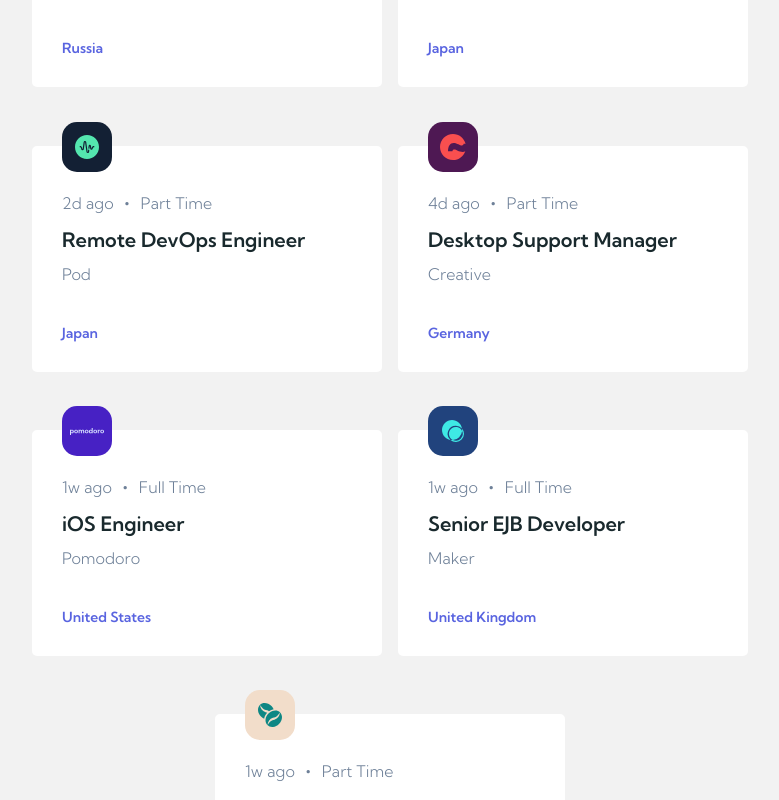
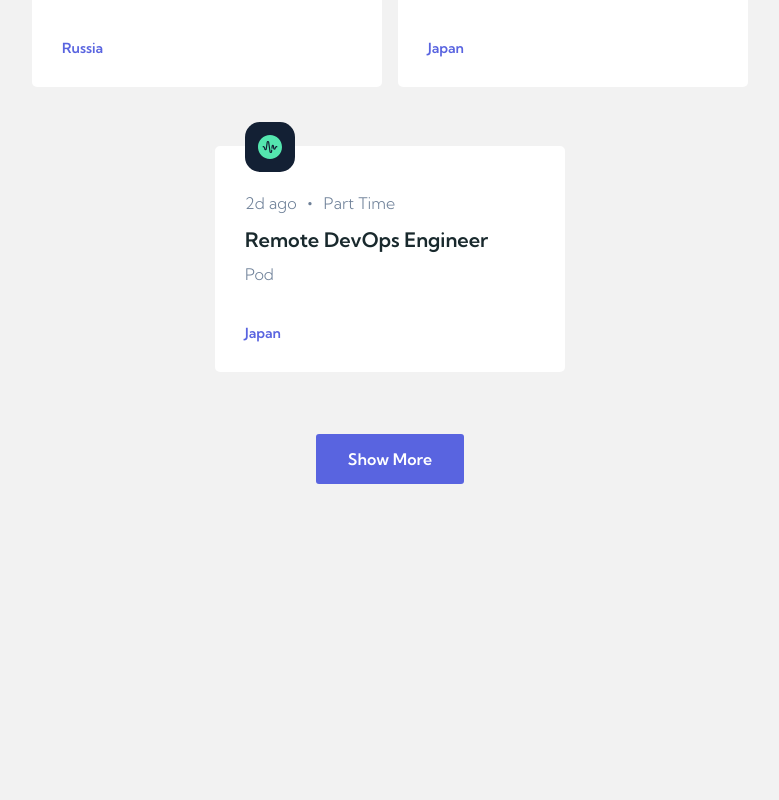
Before and after one commit to DevelopStudios/devjobs-FE, an Angular app: page / in a window 1280 px wide. Shown: the part 720-1520 px from the top of the page, without its empty margins (250-1029 px from the left). After the commit the page ends 1208 px from the top, so only its background shows below. Built offline with nearby package versions, Linux system fonts and the light colour scheme.

Commit message:
Improved search and show more function

```diff
--- a/src/app/components/list-view/list-view.component.html
+++ b/src/app/components/list-view/list-view.component.html
@@ -2,33 +2,33 @@
 <div class="container">
     <app-search-bar></app-search-bar>
     <div class="list-view">
-        <div class="entry" *ngFor="let item of listDataShort" (click)="toggleEntry(item)">
-            <div class="logo" [ngStyle]="{'background': item.value.logoBackground}">
-                <img src={{getImageUrl(item.value.logo)}} alt="">
+        <div class="entry" *ngFor="let item of diplayedListings" (click)="toggleEntry(item)">
+            <div class="logo" [ngStyle]="{'background': item.logoBackground}">
+                <img src={{getImageUrl(item.logo)}} alt="">
             </div>
             <div class="meta-data">
             <div class="time">
-               {{item.value.postedAt}}
+               {{item.postedAt}}
             </div>
             <span class='dot'>.</span>
             <div class="duration">
-                {{item.value.contract}}
+                {{item.contract}}
             </div>
             </div>
             <div class="title">
-                {{item.value.position}}
+                {{item.position}}
             </div>
             <div class="company">
-                {{item.value.company}}
+                {{item.company}}
             </div>
             <div class="location">
-                {{item.value.location}}
+                {{item.location}}
             </div>
         </div>
     </div>
     <div class="button-container">
-        <button class="show" (click)="toggleShowMore()">
-            {{showMore? 'Show Less':'Show More'}}
+        <button class="show" (click)="toggleShowMore()" *ngIf="showMoreButtonVisible">
+            Show More
         </button>
     </div>
 
--- a/src/app/components/list-view/list-view.component.ts
+++ b/src/app/components/list-view/list-view.component.ts
@@ -1,7 +1,29 @@
 import { Component, OnInit } from '@angular/core';
-import { ActivatedRoute, Router } from '@angular/router';
-import { BehaviorSubject } from 'rxjs';
+import { Router } from '@angular/router';
 import { ListService } from 'src/app/list.service';
+
+interface Listing {
+  id: number,
+  company: string,
+  logo: string,
+  logoBackground: string,
+  position: string,
+  postedAt: string,
+  contract: string,
+  location: string,
+  website: string,
+  apply: string,
+  description: string,
+  requirements: {
+    content: string,
+    items: string[]
+    },
+  role: {
+  content: string,
+  items: string[]
+  }
+}
+
 
 @Component({
   selector: 'app-list-view',
@@ -9,11 +31,13 @@ import { ListService } from 'src/app/list.service';
   styleUrls: ['./list-view.component.scss']
 })
 export class ListViewComponent implements OnInit {
-  listData:any[]=[];
-  listDataShort:any[]=[];
-  data:any[]=[];
-  showMore = false;
-
+  Listings:Listing[]=[];
+  filteredListings:Listing[]=[];
+  diplayedListings: Listing[]=[];
+  itemsToShowInitially = 5;
+  itemsToLoadOnScroll = 5;
+  showMoreButtonVisible = false;
+  searchParams: any = {};
   constructor(
     private List: ListService,    private router: Router
   ) { }
@@ -21,20 +45,18 @@ export class ListViewComponent implements OnInit {
   ngOnInit(): void {
      this.getListData();
      this.List.searchObject.subscribe(value => {
-        if(Object.keys(value).length === 0){
-          this.listDataShort = this.data;
-        } else {
-          this.searchList(value);
-        }
+      if (Object.keys(value).length > 0){
+        this.searchList(value);
+      }
      });
   }
 
   getListData() {
-    const data = this.List.getListData();
-    this.listData = Object.keys(data).map((key:any) => ({index:key, value: data[key]})).slice(0, -2);
-    this.data = Object.keys(data).map((key:any) => ({index:key, value: data[key]})).slice(0, -8);
-    const mappedShort = Object.keys(data).map((key:any) => ({index:key, value: data[key]})).slice(0, -8);
-    this.listDataShort = mappedShort;
+    this.applyFilterAndPaginate();
+    let data:Listing[] = this.List.getListData();
+    this.Listings = Object.entries(data).slice(0, -2).map(([key,value]) => value as Listing);
+    this.diplayedListings = this.Listings.slice(0, this.itemsToShowInitially);
+    this.showMoreButtonVisible = this.Listings.length > this.diplayedListings.length;
   }
 
   getImageUrl(item:any) {
@@ -43,22 +65,26 @@ export class ListViewComponent implements OnInit {
 
   searchList(param:any) {
     const paramCopy = JSON.parse(JSON.stringify(param));
-
     if(paramCopy !== false){
       if(paramCopy.fulltime === true) {
         paramCopy.fulltime = 'Full Time';
       } else {
         paramCopy.fulltime = '';
       }
-      let data = [...this.listDataShort].filter(obj =>
-        obj.value.position.toLowerCase().includes(paramCopy.general.toLowerCase())
-        &&
-        obj.value.location.toLowerCase().includes(paramCopy.location.toLowerCase())
-        &&
-        obj.value.contract.toLowerCase().includes(paramCopy.fulltime.toLowerCase())
-      );
-      this.listDataShort = data;
+      this.searchParams = paramCopy;
+      this.applyFilterAndPaginate();
     }
+  }
+
+  applyFilterAndPaginate(){
+    this.filteredListings = this.Listings.filter(obj => {
+      const generalMatch = obj.position.toLowerCase().includes(this.searchParams.general.toLowerCase());
+      const locationMatch = obj.location.toLowerCase().includes(this.searchParams.location.toLowerCase());
+      const fulltimeMatch = obj.contract.toLowerCase().includes(this.searchParams.fulltime.toLowerCase());
+      return generalMatch && locationMatch && fulltimeMatch;
+    });
+    this.diplayedListings = this.filteredListings.slice(0, this.itemsToShowInitially);
+    this.showMoreButtonVisible = this.filteredListings.length > this.diplayedListings.length;
   }
 
   toggleEntry(param:any) {
@@ -67,13 +93,11 @@ export class ListViewComponent implements OnInit {
   }
 
   toggleShowMore() {
-    if(this.showMore === false){
-      this.listDataShort = this.listData;
-      this.showMore = true;
-    } else {
-      this.listDataShort = this.data;
-      this.showMore = false;
-    }
-
+    const nextItems = this.Listings.slice(
+      this.diplayedListings.length,
+      this.diplayedListings.length + this.itemsToLoadOnScroll
+    );
+    this.diplayedListings = [...this.diplayedListings,...nextItems];
+    this.showMoreButtonVisible = this.Listings.length > this.diplayedListings.length;
   }
 }
```
Also changed, not shown: 1 other file (tests, documents, lock files or other folders).
